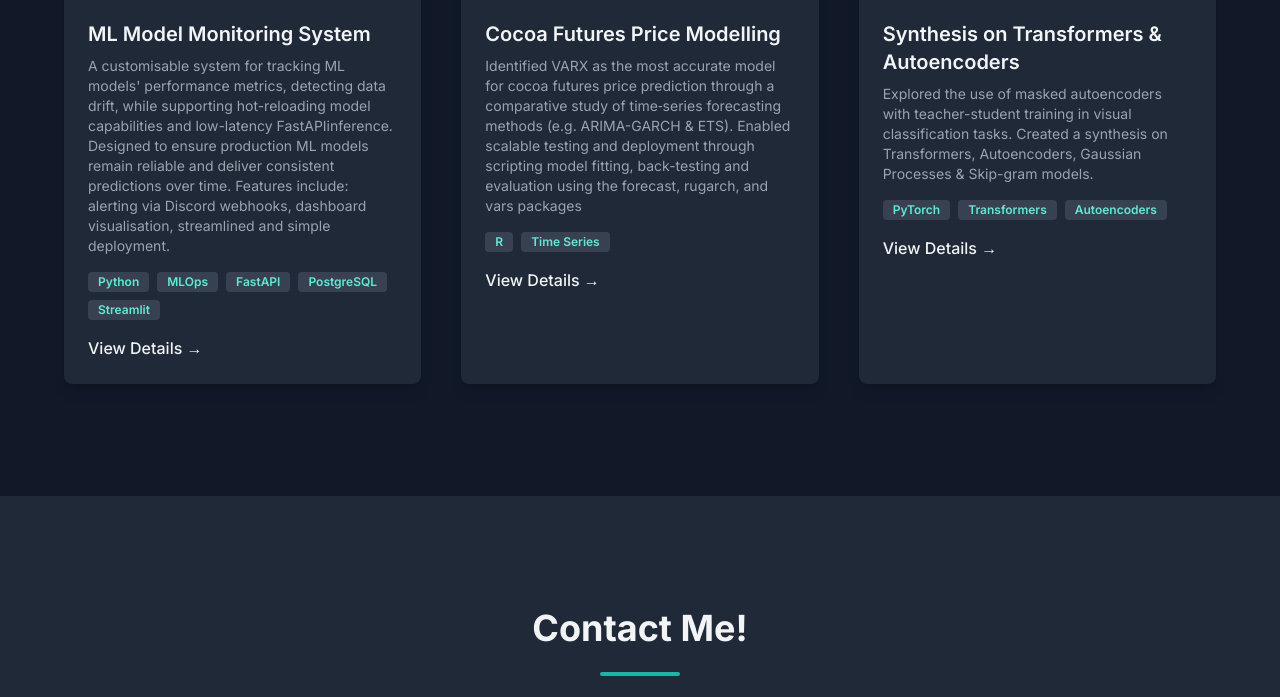
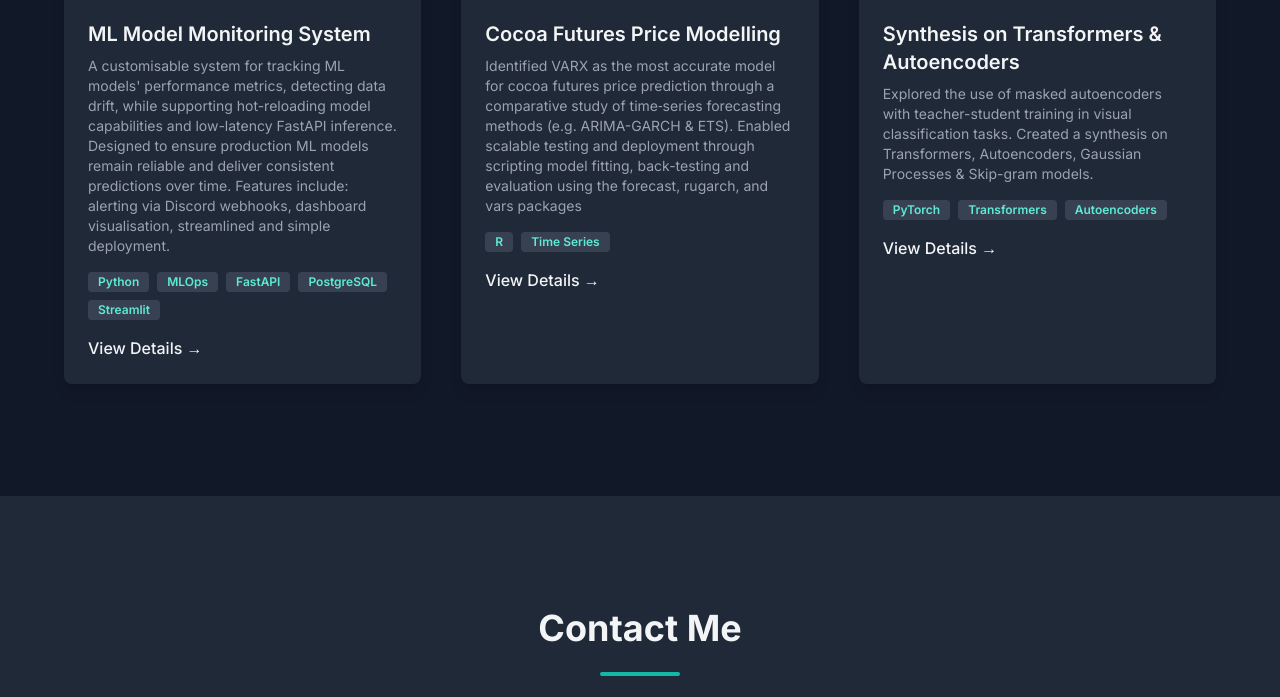
Before and after one commit to isaachuahy/isaachuahy.github.io, a Jekyll site: the page built from index.html, in a window 1280 px wide and 900 px high, scrolled down 2423 px, cut to the strip 203-900 px from the top of the window. Built offline with Jekyll 4.4.1, drawn with Linux system fonts in a browser that asks for light colours; nearby versions of some CDN libraries.

Commit message:
corrected typo on project and contact me

```diff
--- a/index.html
+++ b/index.html
@@ -176,7 +176,7 @@ title: "Home"
                     </a>
                     <div class="p-6">
                         <a href="https://github.com/isaachuahy/ml-monitor" class="text-xl font-semibold mb-2 block hover:text-accent-light transition duration-200">ML Model Monitoring System</a>
-                        <p class="text-gray-400 text-sm mb-4">A customisable system for tracking ML models' performance metrics, detecting data drift, while supporting hot-reloading model capabilities and low-latency FastAPIinference.
+                        <p class="text-gray-400 text-sm mb-4">A customisable system for tracking ML models' performance metrics, detecting data drift, while supporting hot-reloading model capabilities and low-latency FastAPI inference.
                             Designed to ensure production ML models remain reliable and deliver consistent predictions over time.
                             Features include: alerting via Discord webhooks, dashboard visualisation, streamlined and simple deployment.
                         </p>
@@ -240,7 +240,7 @@ title: "Home"
 
     <section id="contact" class="py-20 sm:py-28 bg-gray-800 px-4 sm:px-6 lg:px-8 fade-in-section">
         <div class="container mx-auto max-w-3xl text-center">
-            <h3 class="text-3xl sm:text-4xl font-bold mb-6">Contact Me!</h3>
+            <h3 class="text-3xl sm:text-4xl font-bold mb-6">Contact Me</h3>
              <div class="w-20 h-1 bg-accent-color mx-auto mb-10 rounded"></div>
             <p class="text-lg text-gray-300 mb-8">
                 I'm always open to discussing new projects, creative ideas, or opportunities to be part of your visions. Any connections are always appreciated - feel free to reach out!
```
